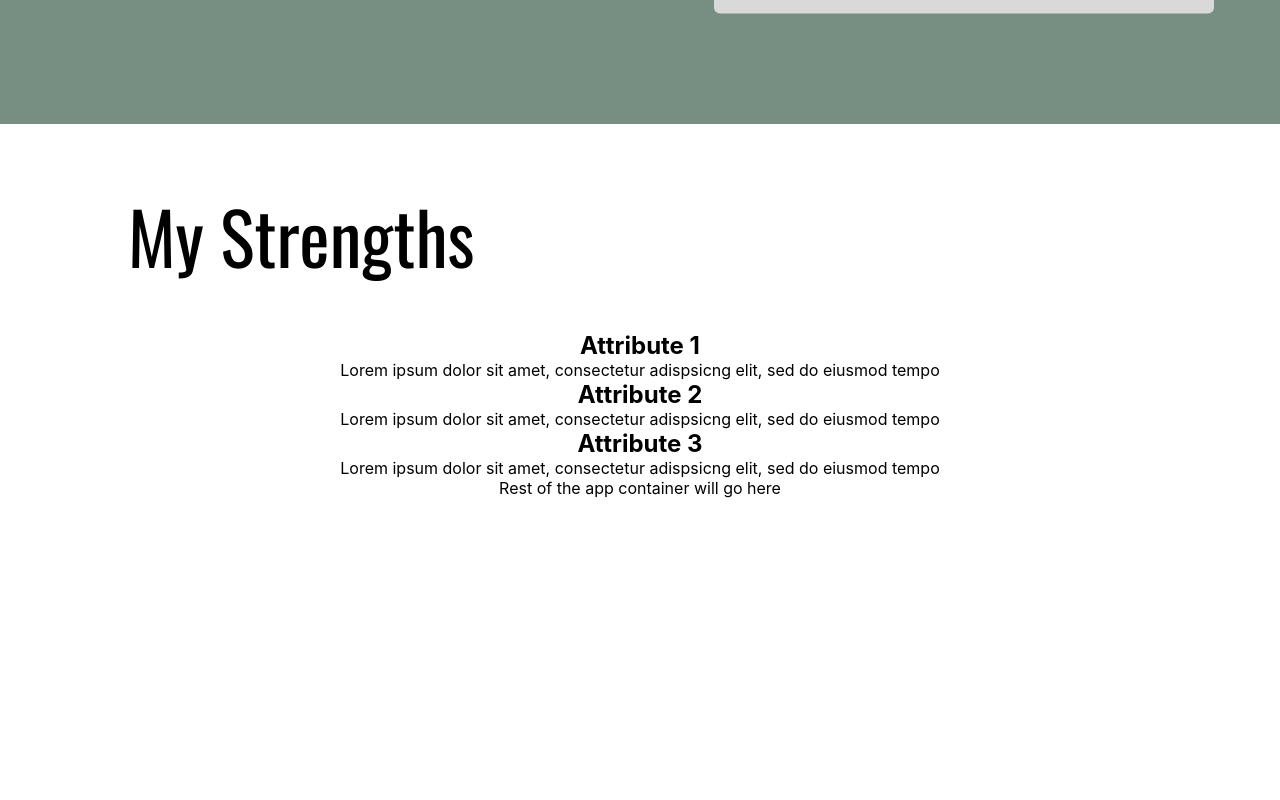
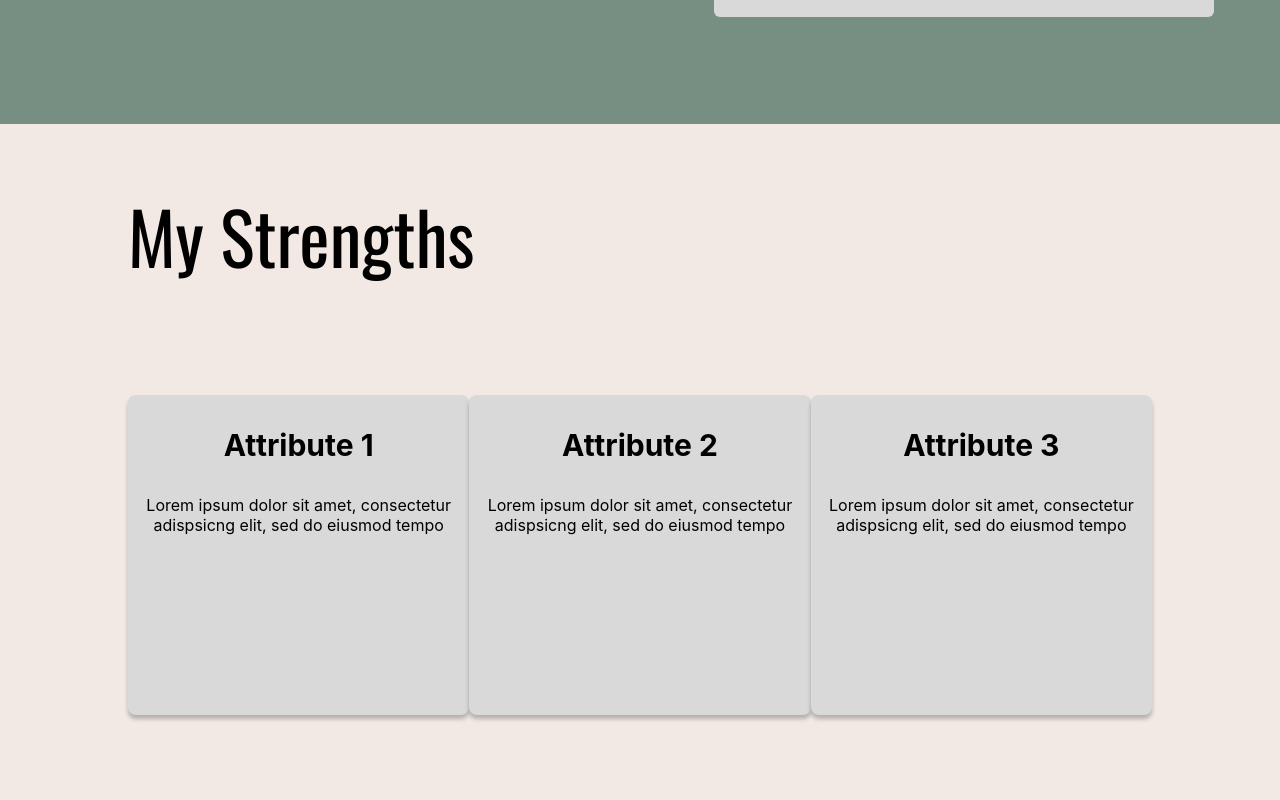
Before and after one commit to charlie-chandler/portfolio, a React (Create React App) app: page / in a window 1280 px wide. Shown: the part 2560-3360 px from the top of the page. Before the commit the page ends 3058 px from the top, so only its background shows below. Built offline with nearby package versions, Linux system fonts and the light colour scheme.

Commit message:
Add styling to individual attribute boxes

```diff
--- a/src/styles/Attributes.css
+++ b/src/styles/Attributes.css
@@ -0,0 +1,24 @@
+.attribute-background {
+  background: #F2E9E4;
+  height: 70rem;
+}
+
+.attribute-container {
+  display: flex;
+  flex-direction: row;
+  justify-content: space-between;
+  margin: 4rem 8rem 0 8rem;
+}
+
+.attribute-box {
+  width: 25rem;
+  height: 20rem;
+  background: #D9D9D9;
+  box-shadow: 0px 4px 4px rgba(0, 0, 0, 0.25);
+  border-radius: 8px;
+}
+
+.attribute-box h2 {
+  margin: 2rem 0 2rem 0;
+  font-size: 30px;
+}
```
